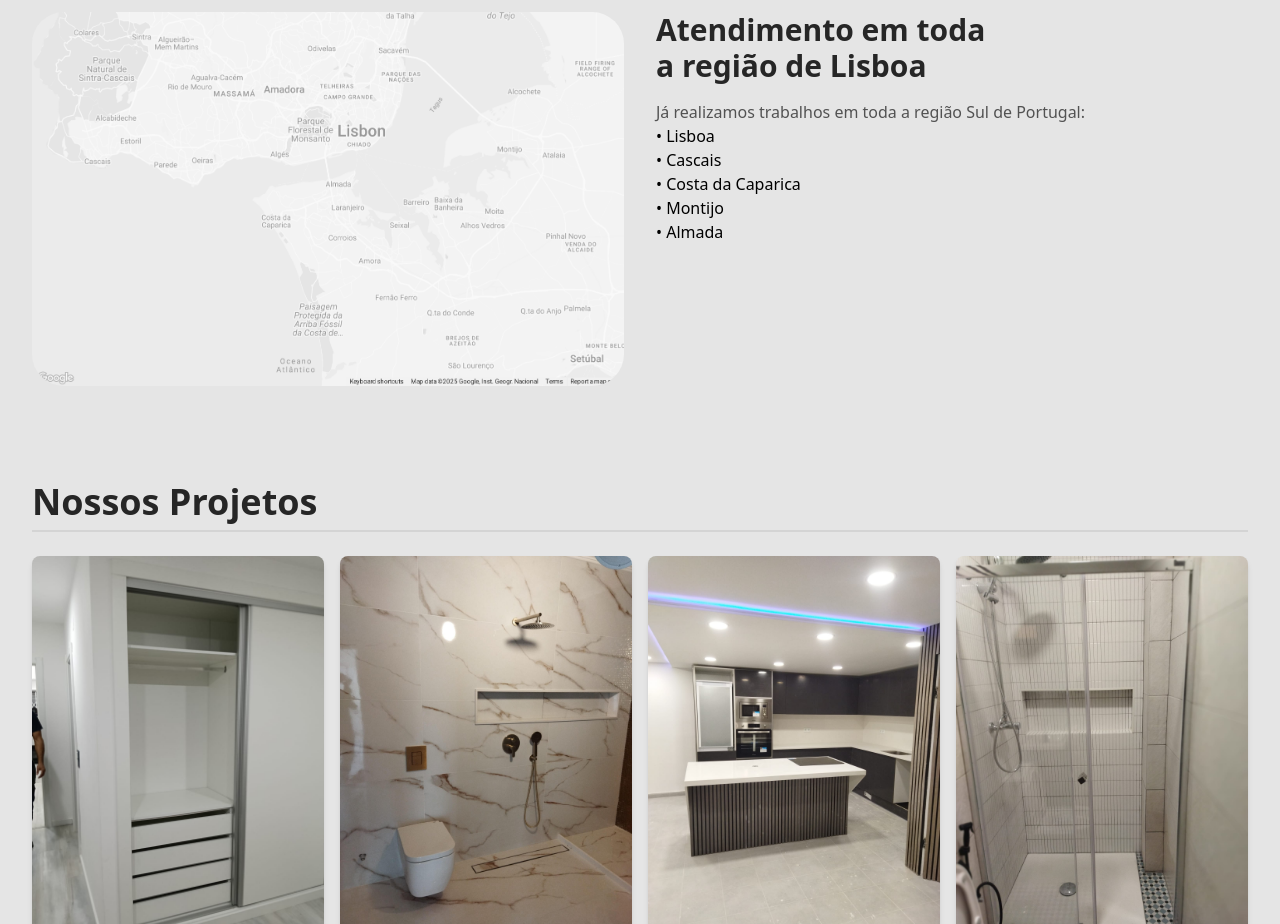
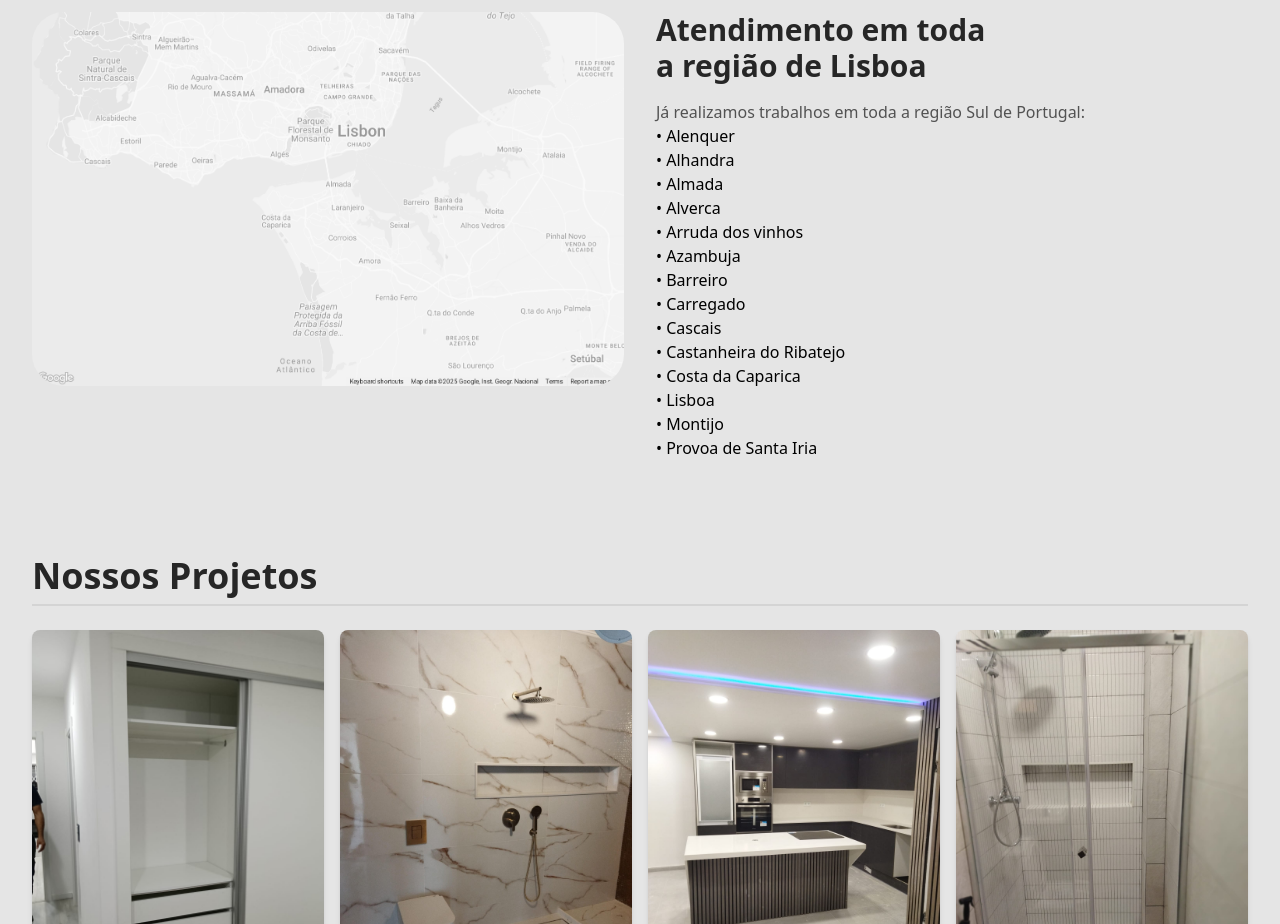
Before and after one commit to oheberson/jmrenovacoes, an Astro site: page / in a window 1280 px wide. Shown: the part 1380-2304 px from the top of the page. Built offline with nearby package versions, Linux system fonts and the light colour scheme; Astro itself is replaced by a stand-in of ours.

Commit message:
update cities

```diff
--- a/src/components/sections/reach/Map.astro
+++ b/src/components/sections/reach/Map.astro
@@ -3,11 +3,20 @@ import { Image } from "astro:assets";
 import lisbonMap from "src/images/lisbon_map_2.png"
 
 const cidades = [
+    'Alenquer',
+    'Alhandra',
+    'Almada',
+    'Alverca',
+    'Arruda dos vinhos',
+    'Azambuja',
+    'Barreiro',
+    'Carregado',
+    'Cascais',
+    'Castanheira do Ribatejo',
+    'Costa da Caparica',
     'Lisboa',
-    'Cascais',
-    'Costa da Caparica',
     'Montijo',
-    'Almada'
+    'Provoa de Santa Iria',
 ]
 
 ---
```
